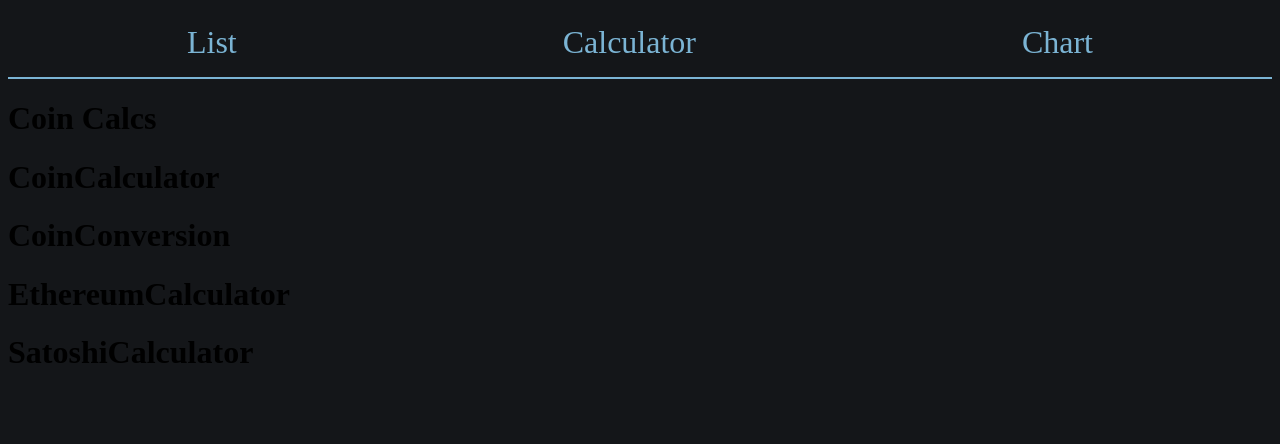
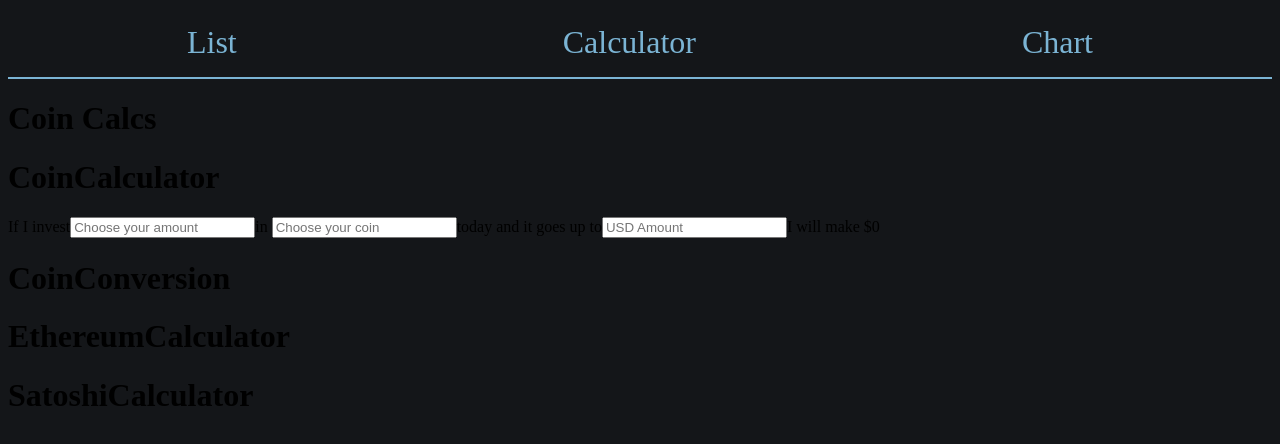
Before and after one commit to AdamPayne238/crypto-FE, a React (Create React App) app in the folder crypto-app/: page /calc in a window 1280 px wide. Shown: the top 444 px of the page. Built offline with nearby package versions, Linux system fonts and the light colour scheme; no server answers.

Commit message:
setting up basics for crypto-calculator

```diff
--- a/crypto-app/src/components/CryptoCalculators/subs/CoinCalculator.js
+++ b/crypto-app/src/components/CryptoCalculators/subs/CoinCalculator.js
@@ -1,13 +1,25 @@
-import React from 'react'
+import React, { useState } from 'react'
 
 
 const CoinCalculator = (props) => {
+
+    const [ profit, setProfit ] = useState(0)
+
     // Coin Calculator
     // If I invest (investment) in (cryptoCoin) today (todaysPrice) and it goes up to (X variable price)
     // It would be worth (potentialPriceCalculation)
     return(
         <div>
             <h1>CoinCalculator</h1>
+            <p>If I invest
+                <input type="text" placeholder="Choose your amount" name="Crypto" />
+                in <input type="text" placeholder="Choose your coin" name="Crypto" />
+                today and it goes up to
+                <input type="text" placeholder="USD Amount" name="Crypto" />
+                I will make ${profit}
+            </p>
+
+
         </div>
     )
 }
```
